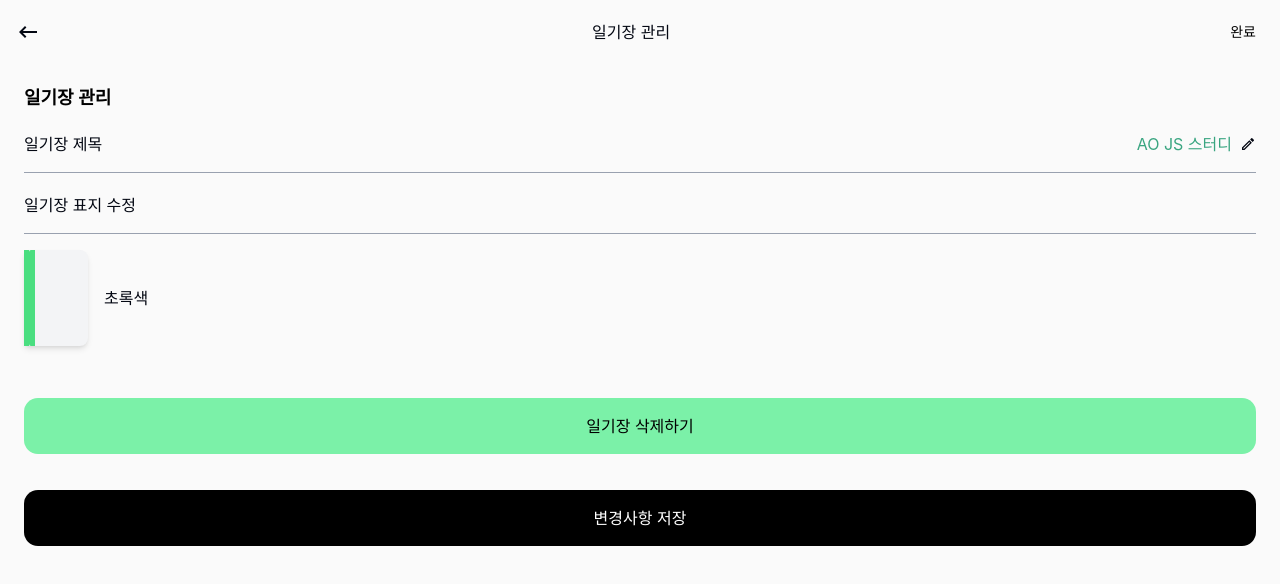
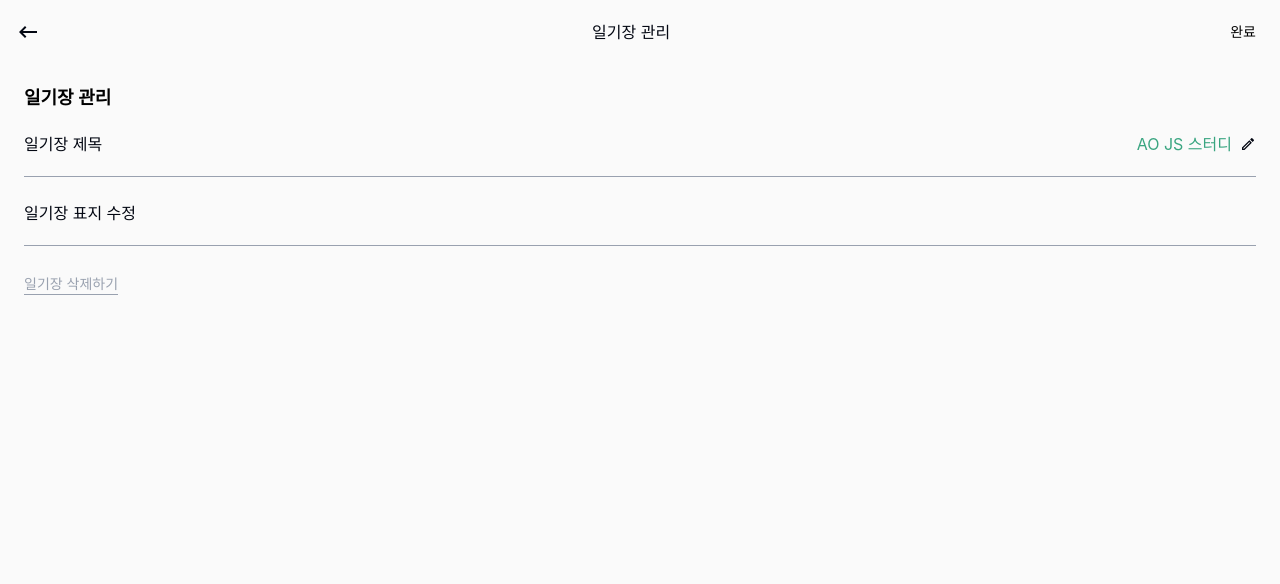
Before and after one commit to Capstone-Memoria/Memoria-Front, a React (Vite) app: page /diary/1/manage in a window 1280 px wide. Shown: the top 584 px of the page. Built offline with nearby package versions, Linux system fonts and the light colour scheme; sample sign-in values are in the browser's storage; a web font is replaced by a local one.

Commit message:
feat: ManageDiaryPage에서 표지 커버 선택 기능 추가 및 UI 개선

```diff
--- a/src/features/diary/pages/ManageDiaryPage.tsx
+++ b/src/features/diary/pages/ManageDiaryPage.tsx
@@ -1,5 +1,6 @@
 import Button from "@/components/base/Button";
 import Input from "@/components/base/Input";
+import DiaryCoverCarousel from "@/components/diary/DiaryCoverCarousel";
 import Page from "@/components/page/Page";
 import { useEffect, useState } from "react";
 import {
@@ -25,15 +26,7 @@ const ManageDiaryPage = () => {
     null
   );
 
-  // 표지 색상 옵션
-  const coverColors = [
-    { name: "초록색", value: "#4ade80" },
-    { name: "파란색", value: "#3b82f6" },
-    { name: "빨간색", value: "#ef4444" },
-    { name: "보라색", value: "#8b5cf6" },
-    { name: "노란색", value: "#facc15" },
-    { name: "주황색", value: "#fb923c" },
-  ];
+  const [selectedPresetIndex, setSelectedPresetIndex] = useState(0);
 
   // 입력값 변경 핸들러 (일기장 제목)
   const handleTitleChange = (e: React.ChangeEvent<HTMLInputElement>) => {
@@ -42,14 +35,6 @@ const ManageDiaryPage = () => {
       title: e.target.value,
     });
     // 제목 편집 폼은 이미 열려 있으므로 따로 openSection 처리하지 않아도 됨
-  };
-
-  // 색상 변경 핸들러 (표지 색상)
-  const handleColorChange = (color: string) => {
-    setDiaryData({
-      ...diaryData,
-      coverColor: color,
-    });
   };
 
   // 폼 유효성 검사
@@ -80,6 +65,18 @@ const ManageDiaryPage = () => {
     setOpenSection(null);
   };
 
+  const handlePresetSelect = (index: number) => {
+    setSelectedPresetIndex(index);
+  };
+
+  const handleCoverSubmit = () => {
+    // 표지 색상 저장 로직
+    setDiaryData((prev) => ({
+      ...prev,
+    }));
+    setOpenSection(null);
+  };
+
   return (
     <Page.Container>
       <Page.Header>
@@ -95,10 +92,10 @@ const ManageDiaryPage = () => {
         <h2 className={"text-black text-lg font-semibold pt-5"}>일기장 관리</h2>
 
         {/* 일기장 제목 수정 섹션 */}
-        <div className={""}>
+        <div className={"flex flex-col gap-3"}>
           <div
             className={
-              "flex justify-between items-center border-b border-gray-400 pb-4"
+              "flex justify-between items-center border-b border-gray-400 pb-5"
             }
           >
             <div className={"text-base"}>일기장 제목</div>
@@ -137,7 +134,7 @@ const ManageDiaryPage = () => {
             )}
             {/* 저장 및 취소 버튼 */}
             {/* input에 아무것도 입력 안하면 저장 안되게 */}
-            <div className={"flex justify-end gap-2 mt-3"}>
+            <div className={"flex justify-end gap-2 my-3"}>
               <Button
                 onClick={() => {
                   setOpenSection(null);
@@ -156,13 +153,9 @@ const ManageDiaryPage = () => {
               </Button>
             </div>
           </div>
-        </div>
-
-        {/* 일기장 표지 색상 선택 섹션 */}
-        <div className={"mb-8"}>
           <div
             className={
-              "flex justify-between items-center border-b border-gray-400 pb-4"
+              "flex justify-between items-center border-b border-gray-400 pb-5"
             }
           >
             <div
@@ -175,87 +168,71 @@ const ManageDiaryPage = () => {
             </div>
           </div>
           {/* 편집 중일 때: 색상 선택 그리드 (슬라이드 애니메이션 적용) */}
+        </div>
+      </Page.Content>
+      <div className={"pb-20"}>
         <div
           className={`transition-all duration-300 ease-in-out overflow-hidden ${
             openSection === "cover"
-                ? "max-h-96 opacity-100 mt-4"
+              ? "max-h-fit opacity-100 mt-4 mb-20"
               : "max-h-0 opacity-0"
           }`}
         >
-            <div className={"grid grid-cols-3 gap-4"}>
-              {coverColors.map((color) => (
-                <div
-                  key={color.value}
-                  className={"flex flex-col items-center cursor-pointer"}
-                  onClick={() => handleColorChange(color.value)}
+          <div className={"mt-2 px-6"}>
+            <p className={"text-sm font-normal"}>
+              일기장 커버 스타일을 다시 선택해주세요.
+            </p>
+            <DiaryCoverCarousel
+              className={"w-fit h-full py-8"}
+              onSelect={handlePresetSelect}
+            />
+          </div>
+          <div className={"flex gap-8 justify-center mt-5"}>
+            <Button
+              size={"sm"}
+              className={"w-36 rounded-sm bg-gray-200"}
+              variant={"secondary"}
             >
-                  <div
-                    className={
-                      "w-16 h-24 rounded-r-md shadow-md mb-2 flex relative"
-                    }
-                    style={{
-                      borderLeft: `5px solid ${color.value}`,
-                      boxShadow:
-                        diaryData.coverColor === color.value
-                          ? "0 0 0 2px black"
-                          : "none",
-                      backgroundColor: "#f3f4f6",
+              AI로 배경사진 만들기
+            </Button>
+            <Button
+              size={"sm"}
+              className={"w-36 rounded-sm bg-gray-200"}
+              variant={"secondary"}
+            >
+              사진 업로드
+            </Button>
+          </div>
+          <div className={"flex justify-center gap-2 my-6"}>
+            <Button
+              onClick={() => {
+                setOpenSection(null);
               }}
+              className={"px-3 rounded-md bg-gray-200 text-black"}
+              size={"sm"}
             >
-                    <div
-                      className={"w-1.5 h-full rounded-l-xs"}
-                      style={{ backgroundColor: color.value }}
-                    ></div>
-                  </div>
-                  <span className={"text-xs"}>{color.name}</span>
-                </div>
-              ))}
+              취소
+            </Button>
+            <Button
+              onClick={handleCoverSubmit}
+              className={"px-3 rounded-md"}
+              size={"sm"}
+            >
+              저장
+            </Button>
           </div>
         </div>
-          {/* 편집이 아닐 때: 현재 표지 색상 미리보기 */}
-          {openSection !== "cover" && (
-            <div className={"mt-4 flex items-center gap-4"}>
-              <div
-                className={"w-16 h-24 rounded-r-md shadow-md flex relative"}
-                style={{
-                  borderLeft: `5px solid ${diaryData.coverColor}`,
-                  backgroundColor: "#f3f4f6",
-                }}
-              >
-                <div
-                  className={"w-1.5 h-full rounded-l-xs"}
-                  style={{ backgroundColor: diaryData.coverColor }}
-                ></div>
-              </div>
-              <span className={"text-base font-medium"}>
-                {
-                  coverColors.find((c) => c.value === diaryData.coverColor)
-                    ?.name
-                }
-              </span>
-            </div>
-          )}
-        </div>
-
+        <div className={"flex justify-between items-center pt-3 px-6"}>
           <Button
-          size={"xl"}
-          className={"w-full bg-green-300 text-black"}
+            variant={"text"}
             onClick={handleDelete}
             disabled={!isFormValid}
+            className={"p-0 text-sm text-gray-400 border-b border-b-gray-400"}
           >
             일기장 삭제하기
           </Button>
-
-        {/* 저장 버튼 */}
-        <Button
-          size={"xl"}
-          className={"w-full mt-4"}
-          onClick={handleSave}
-          disabled={!isFormValid}
-        >
-          변경사항 저장
-        </Button>
-      </Page.Content>
+        </div>
+      </div>
     </Page.Container>
   );
 };
```
Lines whose indentation alone changed are shown as unchanged.
